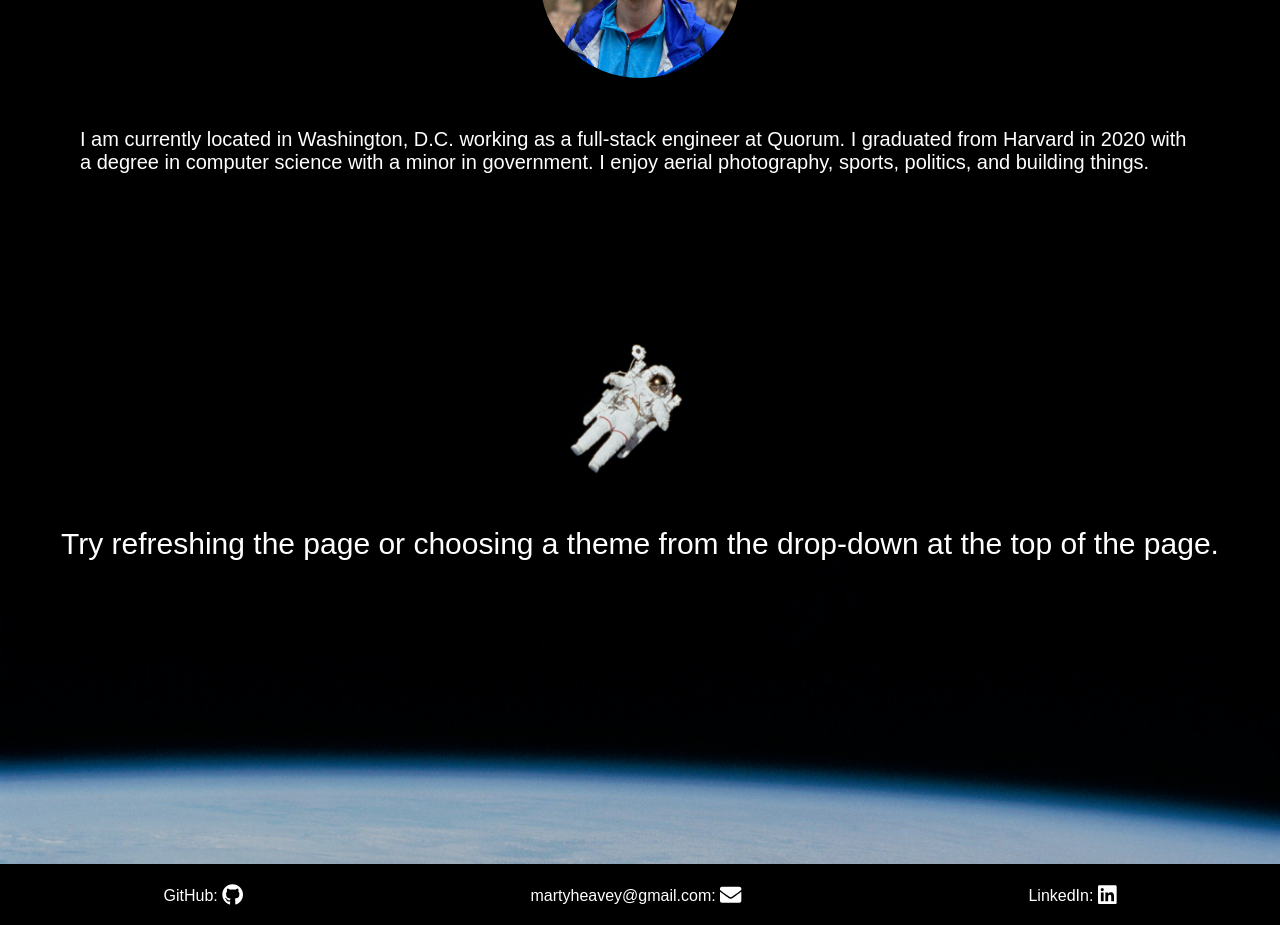
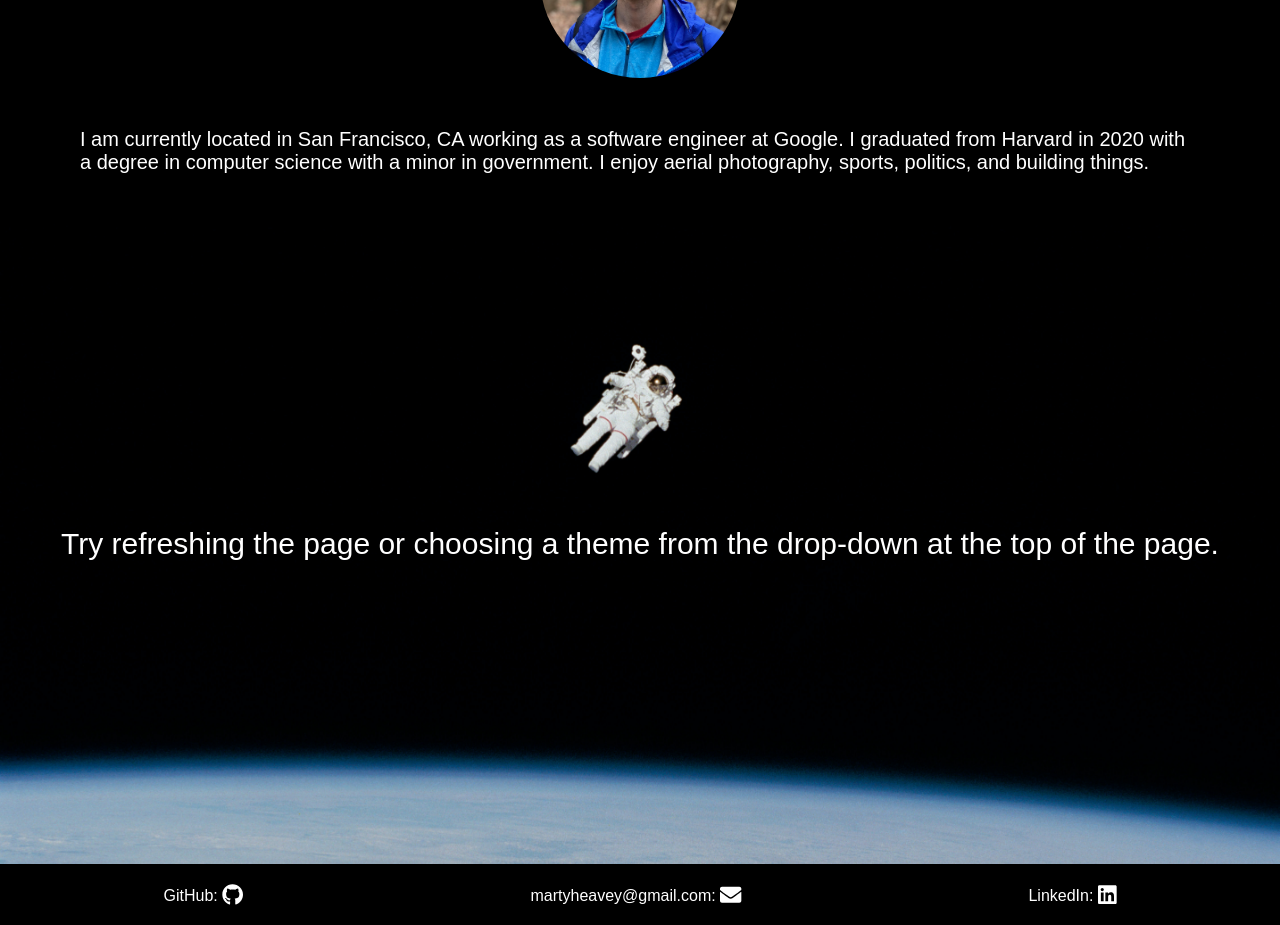
Before and after one commit to mheavey18/personal-page, a React (Create React App) app: page / in a window 1280 px wide. Shown: the part 880-1805 px from the top of the page. Built offline with nearby package versions, Linux system fonts and the light colour scheme.

Commit message:
update location and run npm run build

```diff
--- a/src/page/App.js
+++ b/src/page/App.js
@@ -60,8 +60,7 @@ export const App = () => {
                 <ContentWrapper id="aboutme">
                     <Portrait src={portrait} />
                     <Content>
-                        I am currently located in Washington, D.C. working as a full-stack engineer at
-                        <StyledLink href="https://quorum.us"> Quorum</StyledLink>.
+                        I am currently located in San Francisco, CA working as a software engineer at Google.
                         I graduated from Harvard in 2020 with a degree in computer science with a minor in government. I enjoy
                         <StyledLink href="https://www.over-view.com/daily"> aerial photography</StyledLink>,
                         sports, politics, and building things.
```
Also changed, not shown: 5 other files (tests, documents, lock files or other folders).
